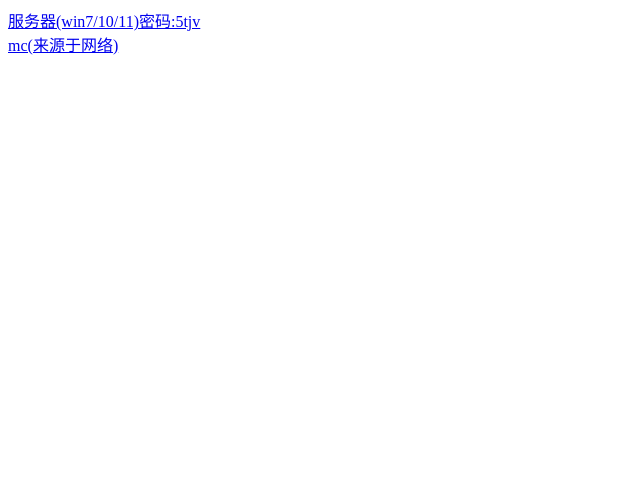
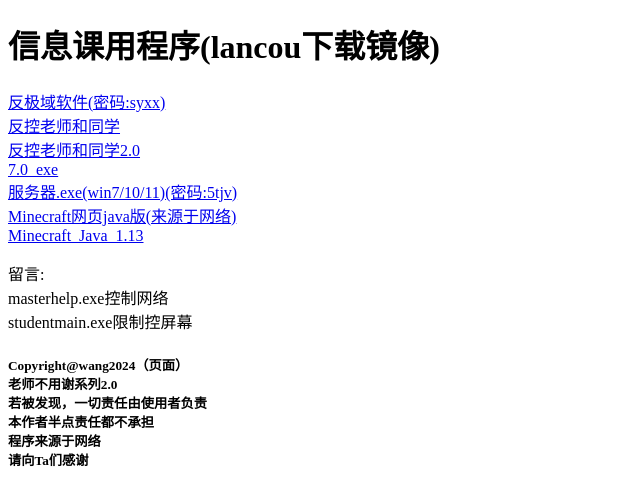
Before and after one commit to wanyyq/wanyyq.github.io, a plain HTML site: page blue.html in a window 1280 px wide. Shown: the whole page, without its empty margins (0-640 px from the left). Drawn offline with Linux system fonts and the light colour scheme.

Commit message:
Add files via upload

```diff
--- a/blue.html
+++ b/blue.html
@@ -6,7 +6,15 @@
 <title>blue</title>
 </head>
 <body>
-  <a href="https://wwpi.lanzouj.com/izodl2fo0ite"  class="button button1">服务器(win7/10/11)密码:5tjv</a></br>
-  <a href="https://wwpi.lanzouj.com/ivg8W2fo0k0h"  class="button button1">mc(来源于网络)</a>
+  <h1>信息课用程序(lancou下载镜像)</h1>
+  <a href="https://wwux.lanzouw.com/b04duebib">反极域软件(密码:syxx)</a></br>
+  <a href="https://wwpi.lanzouj.com/irIoV2frq1sf">反控老师和同学</a></br>
+  <a href="https://wwpi.lanzouj.com/iQkou2frqfof">反控老师和同学2.0</a></br>
+  <a href="https://wwiy.lanzouj.com/iZwTm1c819zc">7.0_exe</a></br>
+  <a href="https://wwpi.lanzouj.com/izodl2fo0ite"  class="button button1">服务器.exe(win7/10/11)(密码:5tjv)</a></br>
+  <a href="https://wwpi.lanzouj.com/ivg8W2fo0k0h"  class="button button1">Minecraft网页java版(来源于网络)</a></br>
+  <a href="https://wwpi.lanzouj.com/iAcbA2fsauzg">Minecraft_Java_1.13</a></br>
+  <p>留言:</br>masterhelp.exe控制网络</br>studentmain.exe限制控屏幕</p>
+  <h5>Copyright@wang2024（页面）</br>老师不用谢系列2.0</br>若被发现，一切责任由使用者负责</br>本作者半点责任都不承担</br>程序来源于网络</br>请向Ta们感谢</h5>
 </body>
 </html>
```
